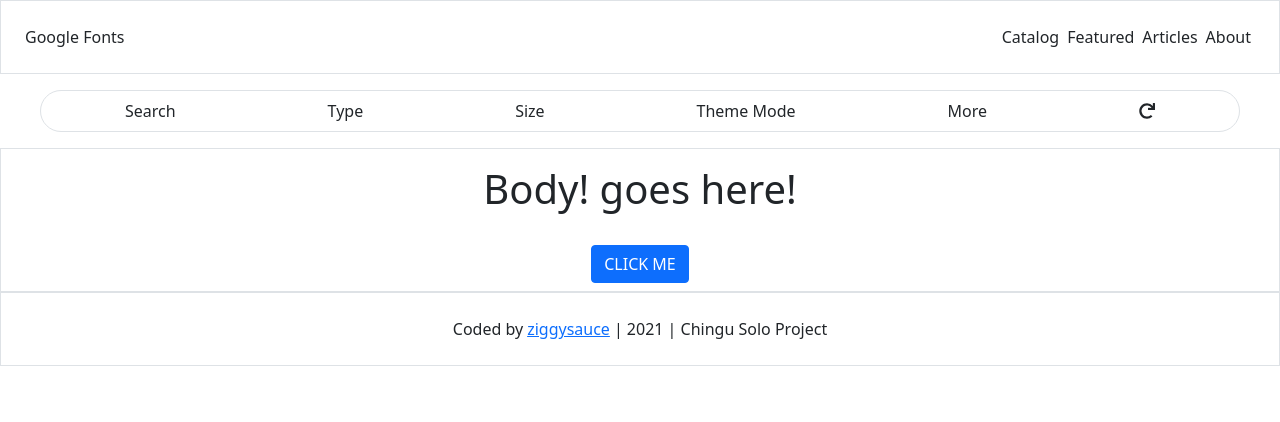
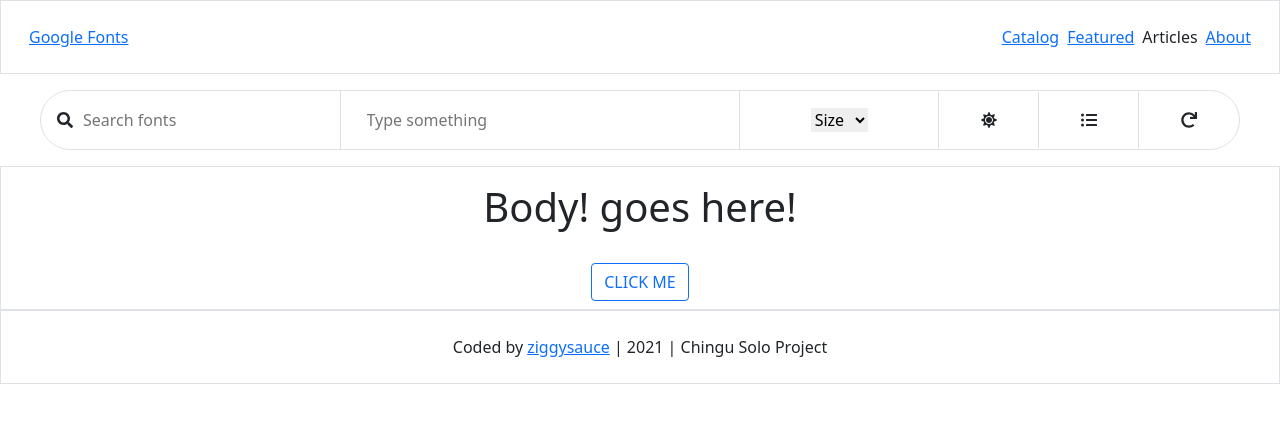
Before and after one commit to ziggysauce/favorite-fonts, a React (Create React App) app: page / in a window 1280 px wide. Shown: the top 422 px of the page. Built offline with nearby package versions, Linux system fonts and the light colour scheme.

Commit message:
WIP styles and layouts

```diff
--- a/package.json
+++ b/package.json
@@ -11,8 +11,10 @@
     "@testing-library/user-event": "^12.1.10",
     "body-parser": "^1.19.0",
     "bootstrap": "^5.1.3",
+    "classnames": "^2.3.1",
     "express": "^4.17.1",
     "node-sass": "^4.14.1",
+    "prop-types": "^15.7.2",
     "react": "^17.0.2",
     "react-dom": "^17.0.2",
     "react-scripts": "4.0.3",
--- a/src/App.js
+++ b/src/App.js
@@ -1,7 +1,9 @@
 /* eslint-disable react/no-unused-state */
 import React from 'react';
 import './App.css';
+import './App.scss';
 import 'bootstrap/dist/css/bootstrap.min.css';
+import classNames from 'classnames';
 import Navbar from './components/navigation/Navbar';
 import Header from './components/header/Header';
 import Footer from './components/footer/Footer';
@@ -10,16 +12,39 @@ import Body from './components/body/Body';
 class App extends React.Component {
   constructor(props) {
     super(props);
-    this.state = { data: null };
+    this.state = {
+      data: null,
+      darkMode: false,
+    };
+    this.onToggleDarkMode = this.onToggleDarkMode.bind(this);
+  }
+
+  /**
+   * @description Toggles the dark theme mode on/off
+   */
+  onToggleDarkMode() {
+    const { darkMode } = this.state;
+    this.setState({
+      darkMode: !darkMode,
+    });
   }
 
   render() {
+    const { darkMode } = this.state;
     return (
-      <div className="App min-vh-100">
-        <Header />
-        <Navbar />
-        <Body />
-        <Footer />
+      <div
+        className={classNames(
+          { 'App min-vh-100': true },
+          { 'dark-mode': darkMode }
+        )}
+      >
+        <Header parentState={this.state} />
+        <Navbar
+          parentState={this.state}
+          onToggleDarkMode={this.onToggleDarkMode}
+        />
+        <Body parentState={this.state} />
+        <Footer parentState={this.state} />
       </div>
     );
   }
--- /dev/null
+++ b/src/App.scss
@@ -0,0 +1,44 @@
+.dark-mode {
+  transition: 0.3s ease-in-out;
+  background-color: #202124;
+  color: #E7EAED;
+
+  a,
+  input:focus::-webkit-input-placeholder {
+    transition: 0.3s ease-in-out;
+    color: #87AFF1;
+  }
+
+  a {
+    transition: 0.3s ease-in-out;
+    text-decoration: none;
+  }
+  a:hover {
+    transition: 0.3s ease-in-out;
+    text-decoration: underline;
+    color: #87AFF1;
+  }
+
+  select, input {
+    transition: 0.3s ease-in-out;
+    background-color: #202124;
+    color: #E7EAED;
+  }
+
+  input::-webkit-input-placeholder {
+    transition: 0.3s ease-in-out;
+    color: #E7EAED;
+  }
+
+  .btn-outline-primary {
+    transition: 0.3s ease-in-out;
+    color: #87AFF1;
+    border-color: #87AFF1;
+  }
+  .btn-outline-primary:hover {
+    transition: 0.3s ease-in-out;
+    background-color: rgba(138,180,248,.04);
+    color: #D2E3FC;
+    border-color: #87AFF1;
+  }
+}
--- a/src/components/body/Body.jsx
+++ b/src/components/body/Body.jsx
@@ -36,7 +36,7 @@ class Footer extends React.Component {
       <div className="w-100 h-100 border">
         <h1 className="py-3">Body! goes here!</h1>
         <button
-          className="btn btn-primary my-2"
+          className="btn btn-outline-primary my-2"
           type="button"
           onClick={this.doSomething}
         >
--- a/src/components/header/Header.jsx
+++ b/src/components/header/Header.jsx
@@ -9,12 +9,40 @@ class Header extends React.Component {
   render() {
     return (
       <div className="w-100 border p-4 d-flex justify-content-between align-items-center">
-        <p className="mb-0">Google Fonts</p>
+        <a
+          href="https://fonts.google.com"
+          target="_blank"
+          rel="noreferrer"
+          className="m-0 px-1"
+        >
+          Google Fonts
+        </a>
         <div className="d-flex">
-          <p className="m-0 px-1">Catalog</p>
-          <p className="m-0 px-1">Featured</p>
+          <a
+            href="https://fonts.google.com"
+            target="_blank"
+            rel="noreferrer"
+            className="m-0 px-1"
+          >
+            Catalog
+          </a>
+          <a
+            href="https://fonts.google.com/featured"
+            target="_blank"
+            rel="noreferrer"
+            className="m-0 px-1"
+          >
+            Featured
+          </a>
           <p className="m-0 px-1">Articles</p>
-          <p className="m-0 px-1">About</p>
+          <a
+            href="https://fonts.google.com/about"
+            target="_blank"
+            rel="noreferrer"
+            className="m-0 px-1"
+          >
+            About
+          </a>
         </div>
       </div>
     );
--- a/src/components/navigation/Navbar.jsx
+++ b/src/components/navigation/Navbar.jsx
@@ -1,6 +1,12 @@
 import React from 'react';
 import { FontAwesomeIcon } from '@fortawesome/react-fontawesome';
-import { faRedo } from '@fortawesome/free-solid-svg-icons';
+import {
+  faRedo,
+  faSearch,
+  faSun,
+  faMoon,
+  faListUl,
+} from '@fortawesome/free-solid-svg-icons';
 
 class Navbar extends React.Component {
   constructor(props) {
@@ -9,15 +15,54 @@ class Navbar extends React.Component {
   }
 
   render() {
+    const {
+      parentState: { darkMode },
+      onToggleDarkMode,
+    } = this.props;
     return (
       <div className="px-4">
-        <div className="d-flex justify-content-around align-items-center p-2 m-3 border rounded-pill">
-          <p className="mb-0">Search</p>
-          <p className="mb-0">Type</p>
-          <p className="mb-0">Size</p>
-          <p className="mb-0">Theme Mode</p>
-          <p className="mb-0">More</p>
-          <FontAwesomeIcon icon={faRedo} />
+        <div className="d-flex align-items-center m-3 border rounded-pill">
+          <div className="p-3 border-end col-3 d-flex align-items-center">
+            <FontAwesomeIcon icon={faSearch} />
+            <input
+              placeholder="Search fonts"
+              className="border-0 outline-0 mx-2 w-100"
+            />
+          </div>
+          <div className="p-3 border-end col-4">
+            <input
+              placeholder="Type something"
+              className="border-0 outline-0 mx-2 w-100"
+            />
+          </div>
+          <div className="p-3 border-end col-2">
+            <select
+              className="border-0 outline-0"
+              aria-label="Default select example"
+            >
+              <option defaultValue>Size</option>
+              <option value="1">12px</option>
+              <option value="2">16px</option>
+              <option value="3">20px</option>
+              <option value="3">24px</option>
+              <option value="3">28px</option>
+              <option value="3">32px</option>
+              <option value="3">36px</option>
+              <option value="3">40px</option>
+            </select>
+          </div>
+          <div className="p-3 border-end col-1">
+            <FontAwesomeIcon
+              icon={darkMode ? faMoon : faSun}
+              onClick={onToggleDarkMode}
+            />
+          </div>
+          <div className="p-3 border-end col-1">
+            <FontAwesomeIcon icon={faListUl} />
+          </div>
+          <div className="p-3 col-1">
+            <FontAwesomeIcon icon={faRedo} />
+          </div>
         </div>
       </div>
     );
--- a/src/index.css
+++ b/src/index.css
@@ -11,3 +11,7 @@ code {
   font-family: source-code-pro, Menlo, Monaco, Consolas, 'Courier New',
     monospace;
 }
+
+.outline-0 {
+  outline: none;
+}
```
Also changed, not shown: 2 other files (tests, documents, lock files or other folders).
